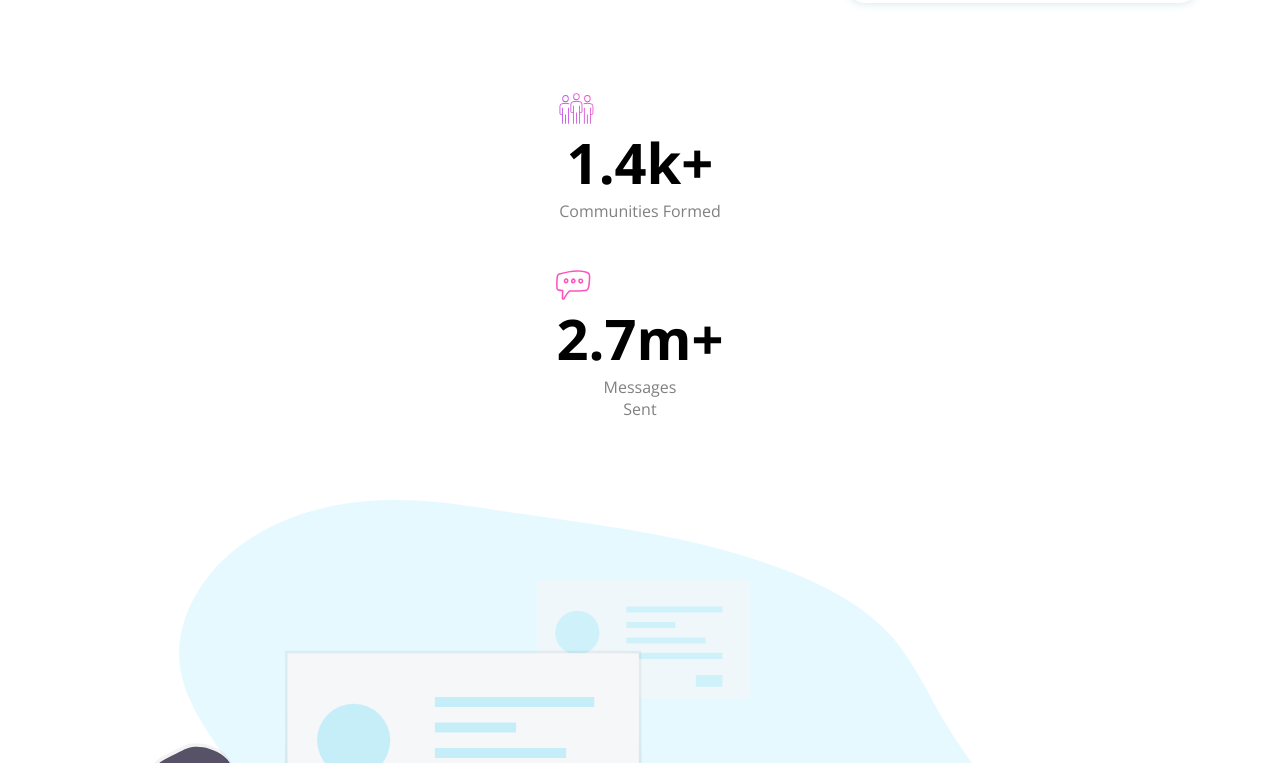
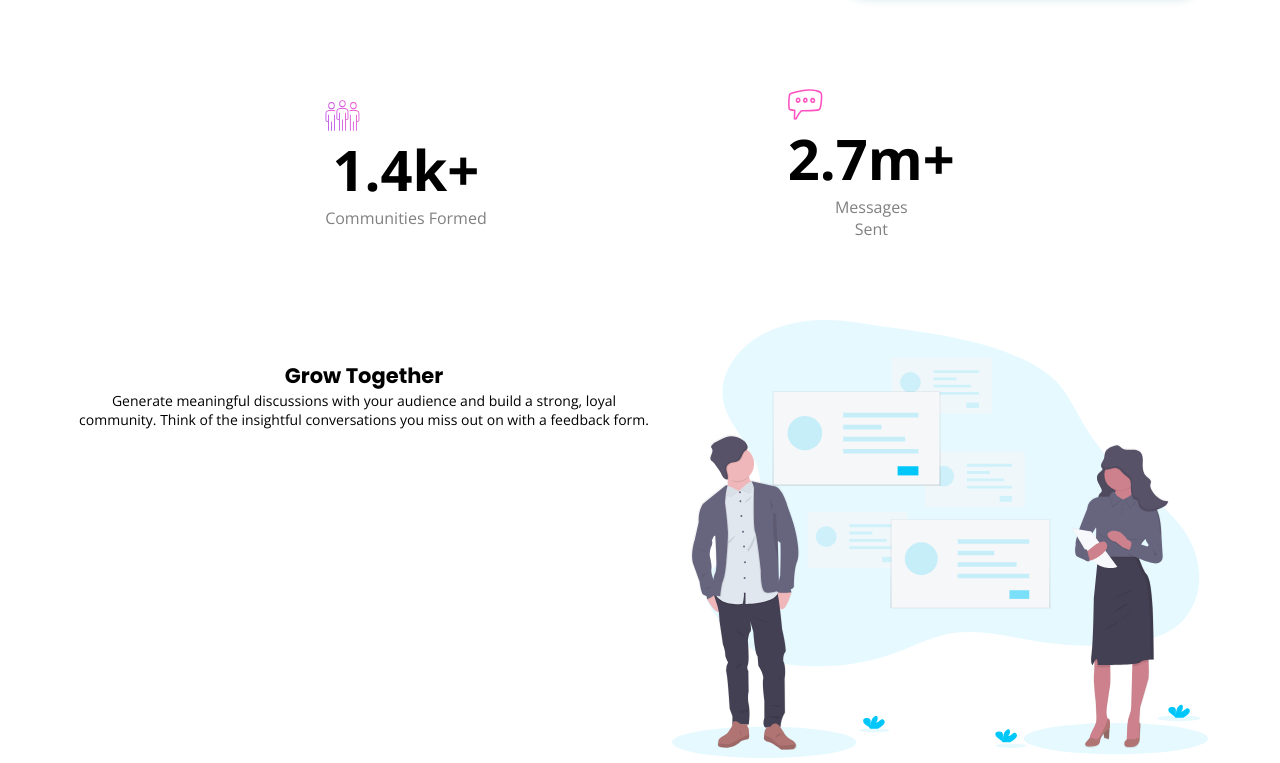
Before and after one commit to kauevecchia/huddle-landing-page, a plain HTML site: page index.html in a window 1280 px wide. Shown: the part 1277-2040 px from the top of the page. Drawn offline with nearby package versions, Linux system fonts and the light colour scheme.

Commit message:
alterações para telas maiores que 768px de largura

```diff
--- a/style.css
+++ b/style.css
@@ -64,7 +64,7 @@ header button {
     color: var(--lightPink);
     background-color: white;
     border: 1px solid var(--lightPink);
-    padding: 8px 20px;
+    padding: 6px 20px;
 }
 
 header button:hover {
@@ -266,3 +266,34 @@ svg path {
 .attribution a:hover {
     color: lightskyblue;
 }
+
+@media (min-width: 768px) {
+   .flex.feature {
+        flex-direction: row;
+   }
+
+    .flex.stats {
+        flex-direction: row;
+        justify-content: space-evenly;
+   }
+
+   .feature img {
+        width: calc(50% - 32px);
+   }
+
+   .feature-text {
+        font-size: 14px;
+   }
+
+   .reverse img {
+        order: 1;
+   }
+
+   .input input {
+        width: 60%;
+   }
+
+   .input button {
+        width: 25%;
+   }
+}
```
